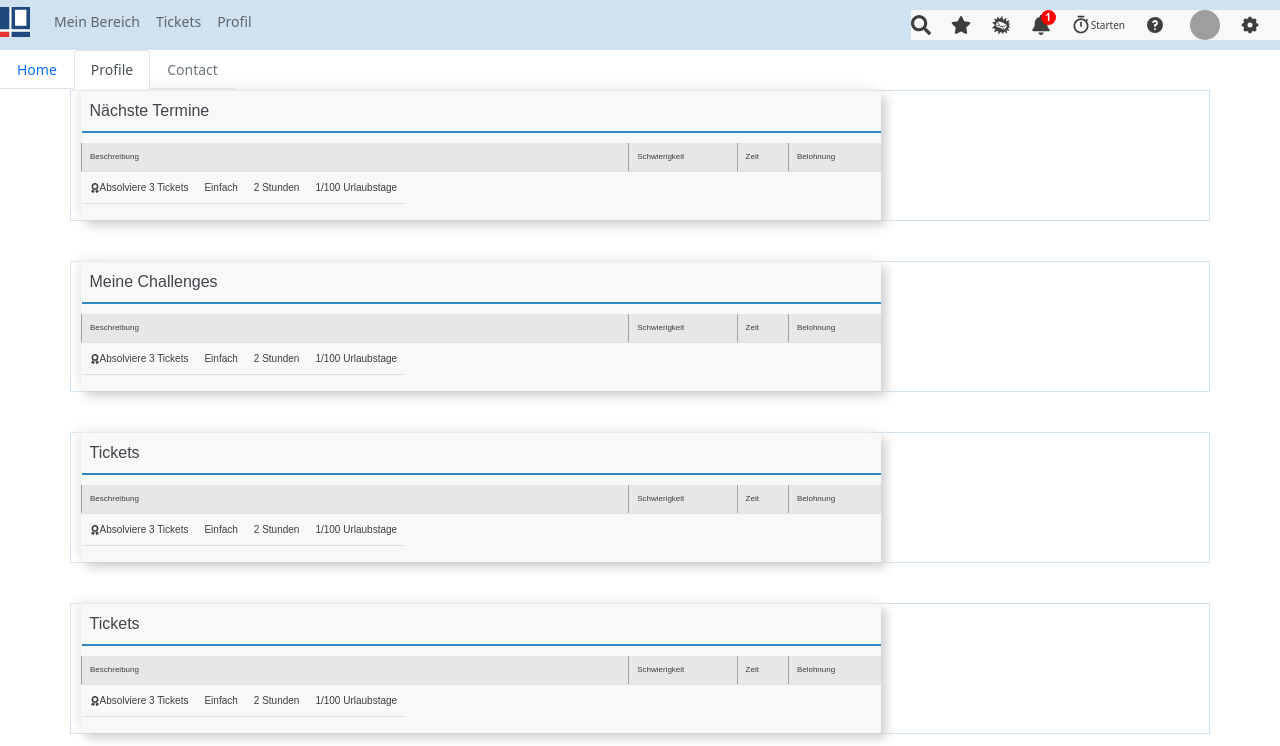
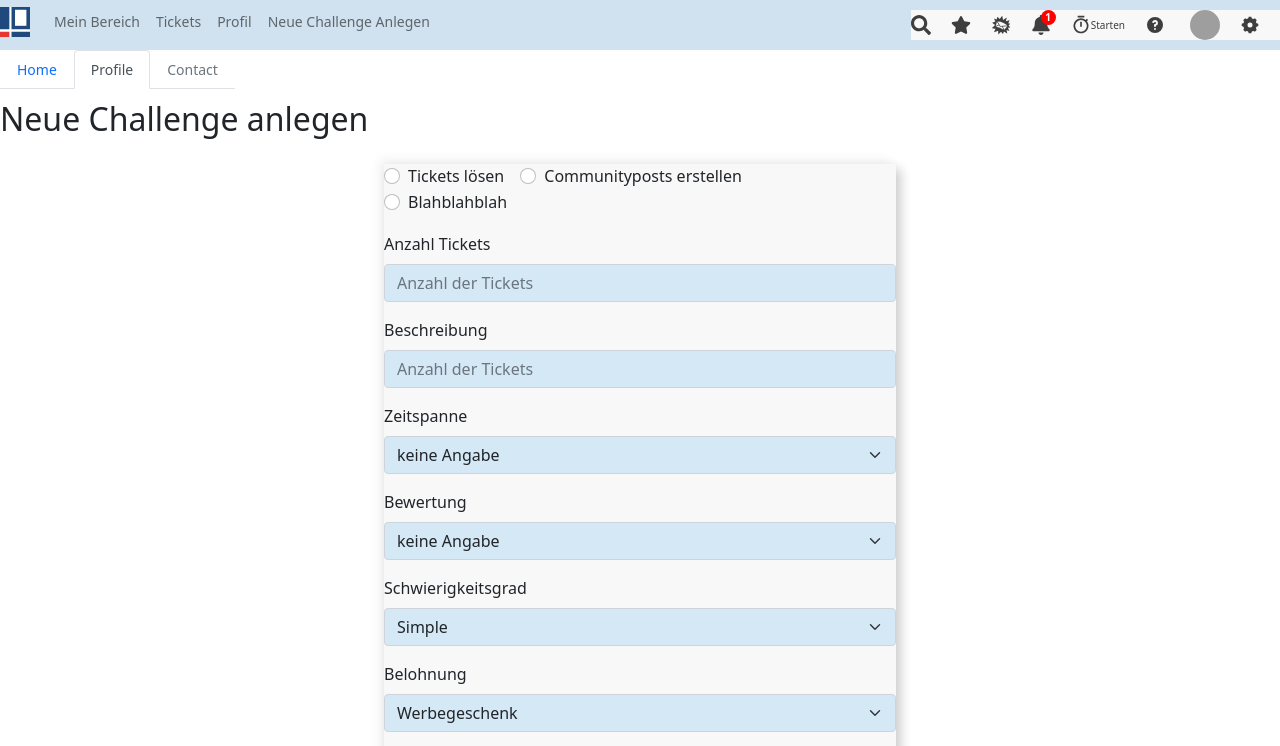
Before and after one commit to RomanoLu/bcs-gamification, a React (Create React App) app: page /newChallenge in a window 1280 px wide. Shown: the top 746 px of the page. Built offline with nearby package versions, Linux system fonts and the light colour scheme; grey boxes are pictures that could not be loaded.

Commit message:
Challenge UI angepasst + Server um neue Chellange in DB zu schreiben

```diff
--- a/src/App.js
+++ b/src/App.js
@@ -5,6 +5,7 @@ import Tickets from './Components/Tickets/Ticket';
 import Header from './Components/Header/Header';
 import Profile from './Components/User Profile/Profile';
 import { BrowserRouter as Router, Route, Routes } from 'react-router-dom'
+import ChallengeForm from './Components/Dashboard/ChallengeForm';
 
 
 function App() {
@@ -20,6 +21,7 @@ function App() {
           <Route exact path="/" element={<Dashboard/>}/>
           <Route exact path="/tickets" element={<Tickets/>}/>
           <Route exact path="/profile" element={<Profile/>}/>
+          <Route exact path="/newChallenge" element={<ChallengeForm/>}/>
           <Route path="*" element={<Dashboard/>}/>
         </Routes>
 
--- a/src/Components/Dashboard/ChallengeForm.js
+++ b/src/Components/Dashboard/ChallengeForm.js
@@ -3,33 +3,79 @@ import "bootstrap/dist/css/bootstrap.min.css";
 import React from "react";
 import Form from "react-bootstrap/Form";
 import Button from "react-bootstrap/Button";
+import Axios from 'axios';
 
-export const ChallengeForm = () => {
+class ChallengeForm extends React.Component {
+  constructor(){
+    super();
+    this.state = {
+        betreff: "",
+        beschreibung : "",
+        titel : "",
+        schwierigkeit : "",
+        idbelohnung: "",
+        zeit: "2022-05-07 19:09:44",
+        ende: "2022-05-07"
+    };
+}
+
+render() {
+  const submit = () => {
+    Axios.post('http://localhost:3001/api/insertChallenge', {
+      betreff: this.state.betreff,
+      beschreibung: this.state.beschreibung,
+      titel: this.state.titel,
+      schwierigkeit: this.state.schwierigkeit ,
+      idbelohnung: this.state.idbelohnung,
+      zeit: this.state.zeit,
+      ende: this.state.ende,
+
+
+
+    }).then(() => {
+        alert("succesfull insert");
+    });
+};
+
   return (
-    <div className="flexboxContainer">
+    <>
+    <h2>Neue Challenge anlegen</h2>
+        <div className="flexboxContainer">
       <Form>
         {["radio"].map((type) => (
           <div key={`inline-${type}`} className="mb-3">
             <Form.Check
               inline
               label="Tickets lösen"
-              name="group1"
+              name="Tickets lösen"
               type={type}
               id={`inline-${type}-1`}
+              onChange={(e) => {
+                this.setState({titel: e.target.name })
+                }
+            }
             />
             <Form.Check
               inline
               label="Communityposts erstellen"
-              name="group1"
+              name="Communityposts erstellen"
               type={type}
               id={`inline-${type}-2`}
+              onChange={(e) => {
+                this.setState({titel: e.target.name })
+                }
+            }
             />
             <Form.Check
               inline
               label="Blahblahblah"
-              name="group1"
+              name="Blahblahblah"
               type={type}
               id={`inline-${type}-3`}
+              onChange={(e) => {
+                this.setState({titel: e.target.name })
+                }
+            }
             />
           </div>
         ))}
@@ -43,8 +89,25 @@ export const ChallengeForm = () => {
             />
           </Form.Group>
           <Form.Group className="mb-3">
+            <Form.Label htmlFor="disabledTextInput">Beschreibung</Form.Label>
+            <Form.Control
+              id="disabledTextInput"
+              placeholder="Anzahl der Tickets"
+              className="form"
+              onChange={(e) => {
+                this.setState({beschreibung: e.target.value })
+                }
+            }
+            />
+          </Form.Group>
+          <Form.Group className="mb-3">
             <Form.Label htmlFor="disabledSelect">Zeitspanne</Form.Label>
-            <Form.Select id="disabledSelect">
+            <Form.Select id="disabledSelect" onChange={(e) => {
+                this.setState({zeit: "2022-05-07 19:09:44" })
+
+                }
+            }>
+              {/*TODO Entweder zeit in Db ändern oder wir müssen hier system zeit nehmen und dann mit den optionen verrechnen und das ergebnis schreiben*/}
               <option>keine Angabe</option>
               <option>1 Tag</option>
               <option>2 Tage</option>
@@ -67,17 +130,36 @@ export const ChallengeForm = () => {
           </Form.Group>
           <Form.Group className="mb-3">
             <Form.Label htmlFor="disabledSelect">Schwierigkeitsgrad</Form.Label>
-            <Form.Select id="disabledSelect">
-              <option>Einsteiger</option>
-              <option>Erfahrener</option>
-              <option>Profi</option>
+            <Form.Select id="disabledSelect" onChange={(e) => {
+                this.setState({schwierigkeit: e.target.value })
+                }
+            }>
+              <option>Simple</option>
+              <option>Intermediate</option>
+              <option>Advanced</option>
             </Form.Select>
           </Form.Group>
-          <Button className="buttoncolor" type="submit">
+          <Form.Group className="mb-3">
+            <Form.Label htmlFor="disabledSelect">Belohnung</Form.Label>
+            <Form.Select id="disabledSelect" onChange={(e) => {
+                this.setState({idbelohnung: e.target.value })
+                }
+            }>
+              <option>Werbegeschenk</option>
+              <option>5/100 Urlaubstag</option>
+              <option>1000px</option>
+            </Form.Select>
+          </Form.Group>
+          <Button className="buttoncolor" type="submit" onClick={submit}>
             Submit
           </Button>
         </fieldset>
       </Form>
     </div>
+    </>
+
   );
-};
+}
+
+}
+export default ChallengeForm
--- a/src/Components/Dashboard/ChallengeFormStyles.css
+++ b/src/Components/Dashboard/ChallengeFormStyles.css
@@ -1,13 +1,19 @@
 .flexboxContainer {
   display: flex;
   justify-content: center;
-  margin-top: 150px;
+  flex-direction: row;
+  margin-top: 2%;
+  border-collapse: collapse;
+  background-color: #f8f8f8;
+  box-shadow: 5px 5px 10px #cecece,
+  -5px -5px 10px #f2f2f2;
+  margin-left: 30%;
+  margin-right: 30%;
 }
 
 .flexboxItem {
   width: 100rem;
   margin: 150px;
-  border: 2px solid rgb(0, 0, 0);
   background-color: #dfdfdf;
 }
 
@@ -28,6 +34,13 @@
   margin-top: 1cm;
 }
 
+.form-select {
+  background-color: #d5e8f6;
+}
 .form {
-  background-color: #04063d;
+  background-color: #d5e8f6;
 }
+
+h2{
+  margin-top: 50px;
+}
--- a/src/Components/Header/Header.js
+++ b/src/Components/Header/Header.js
@@ -20,6 +20,8 @@ const Header = () => {
                 <Nav.Link href="/dashboard">Mein Bereich</Nav.Link>
                 <Nav.Link href="/tickets">Tickets</Nav.Link>
                 <Nav.Link href="/profile">Profil</Nav.Link>
+                <Nav.Link href="/newChallenge">Neue Challenge Anlegen</Nav.Link>
+
               </Nav>
           </Navbar.Collapse>
           </Navbar>
```
Also changed, not shown: 1 other file (tests, documents, lock files or other folders).
